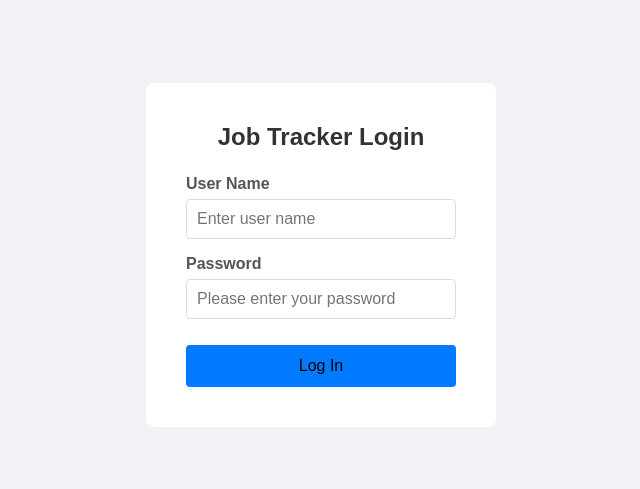
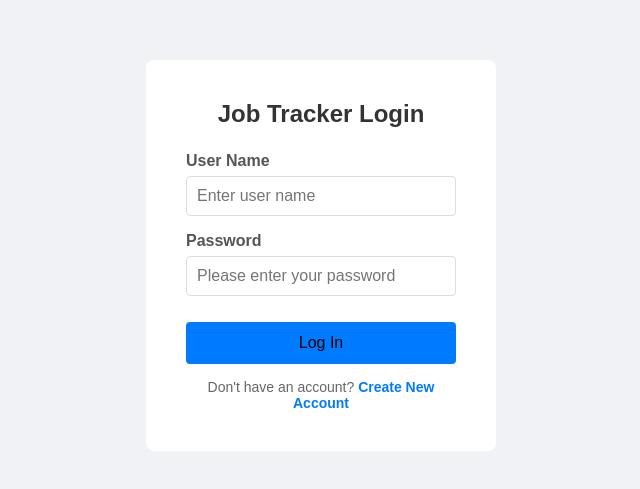
Before and after one commit to shuwangs/job-application-tracker, a React (Vite) app in the folder job-application-tracker/: page /login in a window 1280 px wide. Shown: the part 145-634 px from the top of the page, without its empty margins (319-959 px from the left). Built offline with nearby package versions, Linux system fonts and the light colour scheme.

Commit message:
add link to signup page in Login Page and styling it

```diff
--- a/job-application-tracker/src/components/LogIn.css
+++ b/job-application-tracker/src/components/LogIn.css
@@ -54,3 +54,22 @@
 .login-button:hover {
     background-color: #0056b3;
 }
+
+.signup-link-container {
+  margin-top: 15px;
+  text-align: center;
+  font-size: 14px;
+  color: #666;
+}
+
+.signup-link {
+  color: #007bff;
+  text-decoration: none;
+  font-weight: bold;
+  cursor: pointer;
+}
+
+.signup-link:hover {
+    text-decoration: underline;
+    color: #0056b3;
+}
--- a/job-application-tracker/src/components/LogIn.jsx
+++ b/job-application-tracker/src/components/LogIn.jsx
@@ -1,6 +1,6 @@
 import React from 'react';
 import { useState } from 'react';
-import { useNavigate } from 'react-router-dom';
+import { useNavigate, Link} from 'react-router-dom';
 import './LogIn.css';
 const LogIn = () => {
   const [username, setUsername] = useState('');
@@ -64,6 +64,15 @@ const LogIn = () => {
           <button type="submit" className="login-button">
             Log In
           </button>
+
+          <div className="signup-link-container">
+            Don't have an account?{' '}
+            <Link to="/signup" className="signup-link">
+              Create New Account
+            </Link>
+
+          </div>
+
         </form>
     </div>
     </div>
```
